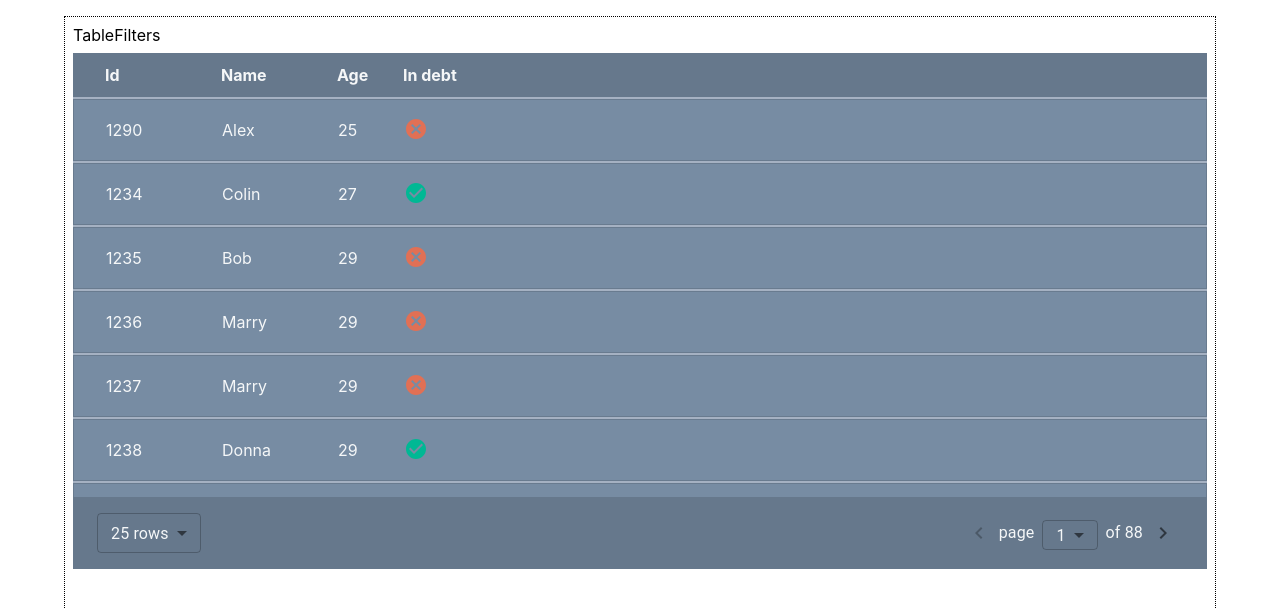
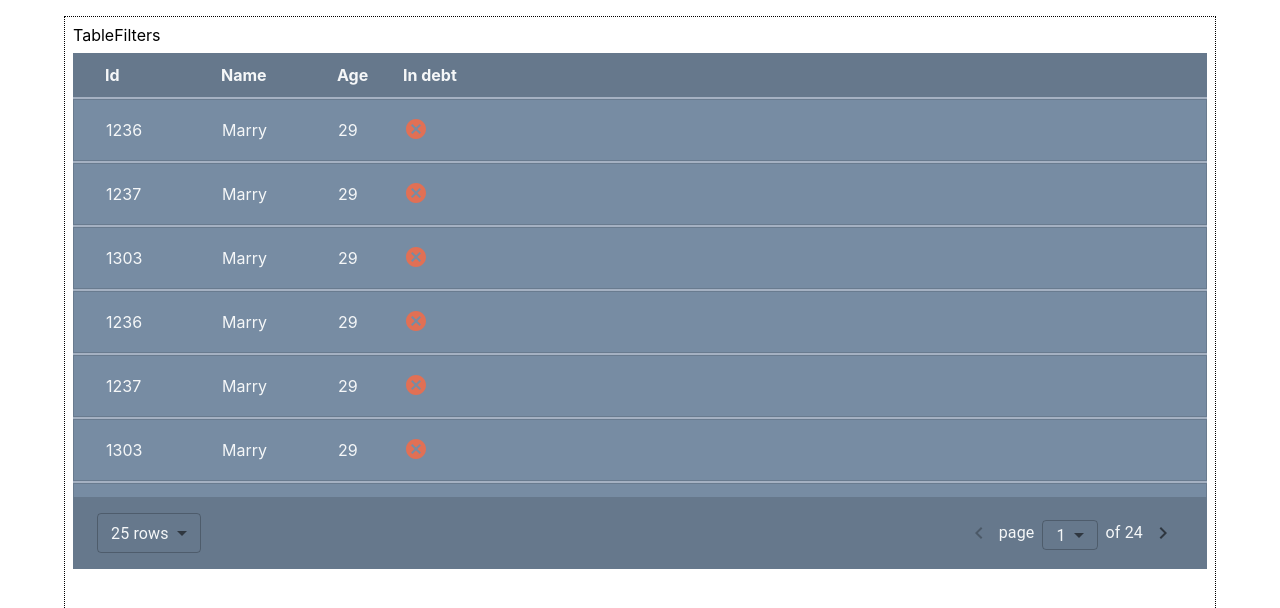
Before and after one commit to talis1999/Custom-table, a React (Create React App) app: page / in a window 1280 px wide. Shown: the top 608 px of the page. Built offline with nearby package versions, Linux system fonts and the light colour scheme.

Commit message:
adding filtering to redux store

```diff
--- a/src/components/Rows/Rows.tsx
+++ b/src/components/Rows/Rows.tsx
@@ -2,12 +2,12 @@ import React from "react";
 import { Box } from "@mui/material";
 
 import { useAppSelector } from "../../app/hooks";
-import { selectRows } from "../../features/data/data";
+import { selectPaginatedRows } from "../../features/data/data";
 
 import Row from "./Row";
 
 const Rows: React.FC = () => {
-  const rows = useAppSelector(selectRows);
+  const rows = useAppSelector(selectPaginatedRows);
   console.log("!-- ROW RENDER --!");
 
   return (
--- a/src/features/data/data.ts
+++ b/src/features/data/data.ts
@@ -1,8 +1,7 @@
-import { createSlice, PayloadAction, createSelector } from '@reduxjs/toolkit'
-import type { RootState } from '../../app/store';
+import { createSlice, PayloadAction, createSelector } from "@reduxjs/toolkit";
+import type { RootState } from "../../app/store";
 
-import { paginateRows } from './utils';
-
+import { paginateRows } from "./utils";
 
 export interface Row {
   id: string;
@@ -18,18 +17,17 @@ interface DataState {
 
 const initialState: DataState = {
   rows: [],
-    searchQuery: '',
+  searchQuery: "Marry",
   page: 1,
-    limit: 25
-}
+  limit: 25,
+};
 
 export const dataSlice = createSlice({
-    name: 'data',
+  name: "data",
   initialState,
   reducers: {
     setRows: (state, action: PayloadAction<Row[]>) => {
       state.rows = [...action.payload];
-
     },
     setLimit: (state, action: PayloadAction<number>) => {
       state.page = 1;
@@ -38,26 +36,41 @@ export const dataSlice = createSlice({
     setPage: (state, action: PayloadAction<number>) => {
       state.page = action.payload;
     },
-    }
+  },
 });
 
 export const { setRows, setLimit, setPage } = dataSlice.actions;
 
 const getRows = (state: RootState) => state.data.rows;
-
+export const getSearchQuery = (state: RootState) => state.data.searchQuery;
 export const getPage = (state: RootState) => state.data.page;
 export const getLimit = (state: RootState) => state.data.limit;
 
-// ! -- later on perhaps swith here the normal getRows to ones with filters + account special grouped rows and change the name to paginatedRows
-export const selectRows = createSelector(
-    [getRows, getPage, getLimit],
-    (rows, page, limit) => paginateRows({rows, page, limit})
+const selectFilteredRows = createSelector(
+  [getRows, getSearchQuery],
+  (rows, searchQuery) => {
+    if (!Boolean(searchQuery)) return rows;
+    const lowerCasedSearchQuery = searchQuery.toLowerCase();
+    return rows.filter((row) => {
+      return Object.keys(row).some((key) => {
+        if (key === "id" || typeof row[key] === "boolean") return false;
+        return row[key]
+          .toString()
+          .toLowerCase()
+          .includes(lowerCasedSearchQuery);
+      });
+    });
+  }
 );
 
-  // ! -- later on swith here the normal getRows to ones with filters + account special grouped rows
 export const selectPagesLength = createSelector(
-  [getRows, getLimit],
+  [selectFilteredRows, getLimit],
   (rows, limit) => Math.ceil(rows.length / limit)
 );
 
+export const selectPaginatedRows = createSelector(
+  [selectFilteredRows, getPage, getLimit],
+  (rows, page, limit) => paginateRows({ rows, page, limit })
+);
+
 export default dataSlice.reducer;
```
Lines whose indentation alone changed are shown as unchanged.
